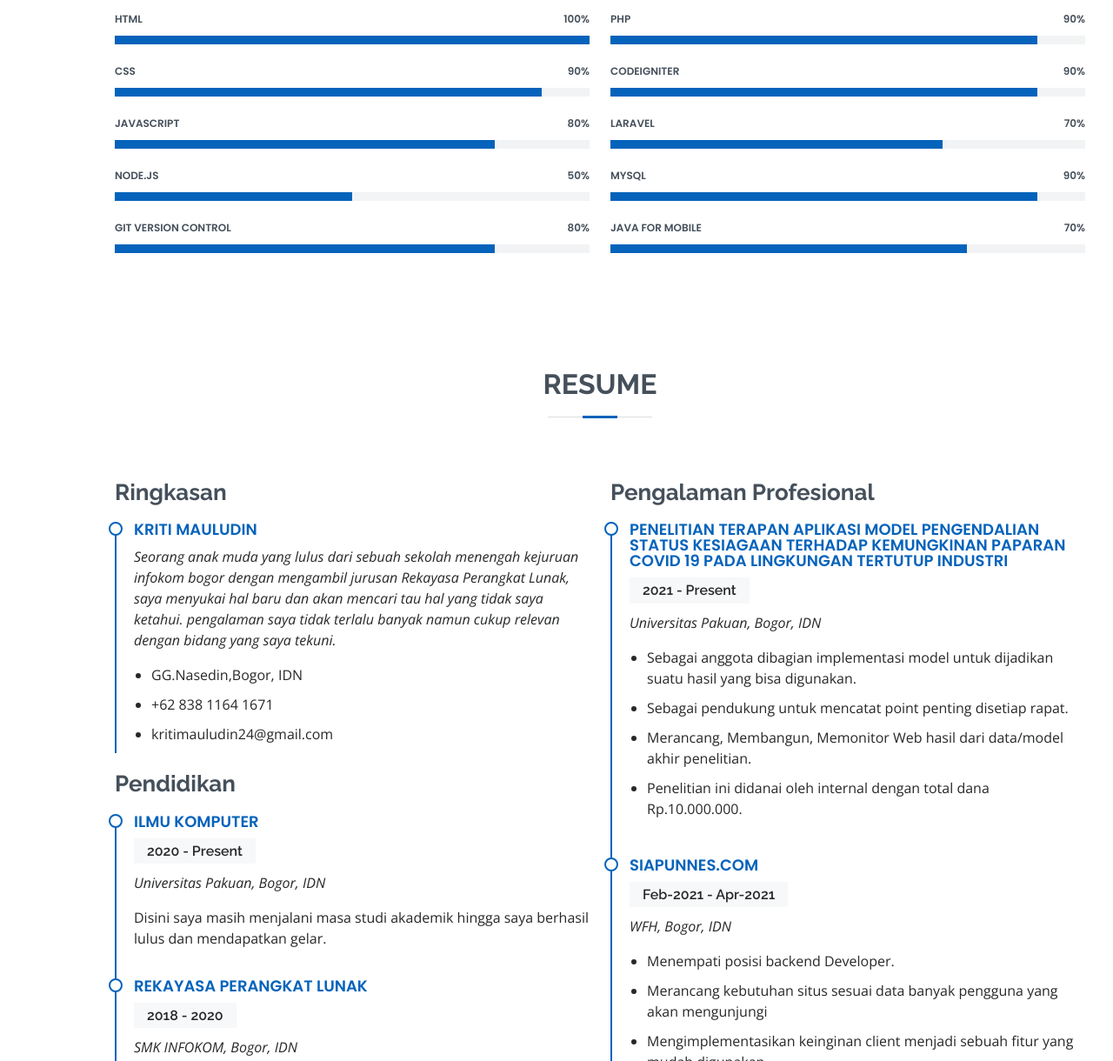
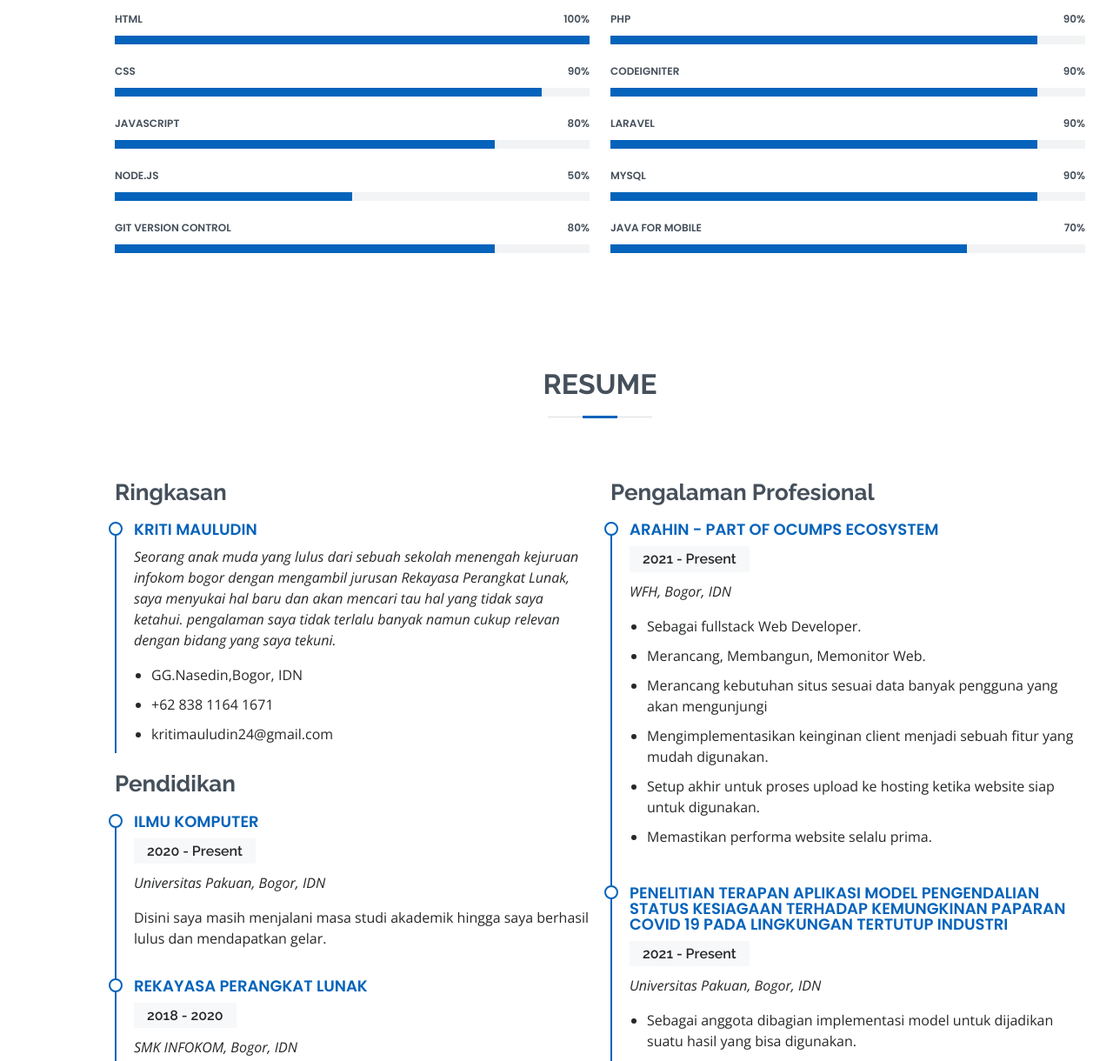
Before and after one commit to kritimauludin/kritimauludin.github.io, a plain HTML site: page index.html in a window 1280 px wide. Shown: the part 1694-2914 px from the top of the page at 87% size. Drawn offline with nearby package versions, Linux system fonts and the light colour scheme.

Commit message:
Penambahan Pengalaman profesional, dan sedikit perbaikan kata typo.

```diff
--- a/index.html
+++ b/index.html
@@ -71,7 +71,7 @@
 
         <div class="section-title">
           <h2>Tentang Saya</h2>
-          <p>Saat ini saya sedang menempuh studi S1 Ilmu Komputer diUniversitas Pakuan Bogor, Saya mulai memasuki dunia programing sejak 4 tahun lalu yaitu saat menempuh sekolah menengah kejuruan di Infokom Bogor. Bahasa Pemrograman yang pertama kali saya pelajari adalah pascal. Saya sudah mencoba memasuki beberapa segmen bahasa pemograman untuk desktop, mobile, dan web. Tetapi selama 2 tahun ini saya memfokuskan untuk mendalami web programing
+          <p>Saat ini saya sedang menempuh studi S1 Ilmu Komputer diUniversitas Pakuan Bogor, Saya mulai memasuki dunia programming sejak 4 tahun lalu yaitu saat menempuh sekolah menengah kejuruan di Infokom Bogor. Bahasa Pemrograman yang pertama kali saya pelajari adalah pascal. Saya sudah mencoba memasuki beberapa segmen bahasa pemograman untuk desktop, mobile, dan web. Tetapi selama 2 tahun ini saya memfokuskan untuk mendalami web programing
             dan lebih utamanya kearah backend alasannya karena diarea itu saya bisa mengkreasikan,memainkan, dan melatih logika saya agar terimplementasi dengan studi kasus/permasalahan yang sedang saya dikerjakan.
           </p>
         </div>
@@ -179,9 +179,9 @@
             </div>
 
             <div class="progress">
-              <span class="skill">Laravel <i class="val">70%</i></span>
+              <span class="skill">Laravel <i class="val">90%</i></span>
               <div class="progress-bar-wrap">
-                <div class="progress-bar" role="progressbar" aria-valuenow="70" aria-valuemin="0" aria-valuemax="100"></div>
+                <div class="progress-bar" role="progressbar" aria-valuenow="90" aria-valuemin="0" aria-valuemax="100"></div>
               </div>
             </div>
 
@@ -253,6 +253,19 @@
           </div>
           <div class="col-lg-6">
             <h3 class="resume-title">Pengalaman Profesional</h3>
+            <div class="resume-item">
+              <h4>Arahin - Part Of Ocumps Ecosystem</h4>
+              <h5>2021 - Present</h5>
+              <p><em>WFH, Bogor, IDN </em></p>
+              <ul>
+                <li>Sebagai fullstack Web Developer.</li>
+                <li>Merancang, Membangun, Memonitor Web.</li>
+                <li>Merancang kebutuhan situs sesuai data banyak pengguna yang akan mengunjungi</li>
+                <li>Mengimplementasikan keinginan client menjadi sebuah fitur yang mudah digunakan.</li>
+                <li>Setup akhir untuk proses upload ke hosting ketika website siap untuk digunakan.</li>
+                <li>Memastikan performa website selalu prima.</li>
+              </ul>
+            </div>
             <div class="resume-item">
               <h4>penelitian terapan APLIKASI MODEL PENGENDALIAN STATUS KESIAGAAN TERHADAP KEMUNGKINAN PAPARAN COVID 19  PADA LINGKUNGAN TERTUTUP INDUSTRI</h4>
               <h5>2021 - Present</h5>
```
